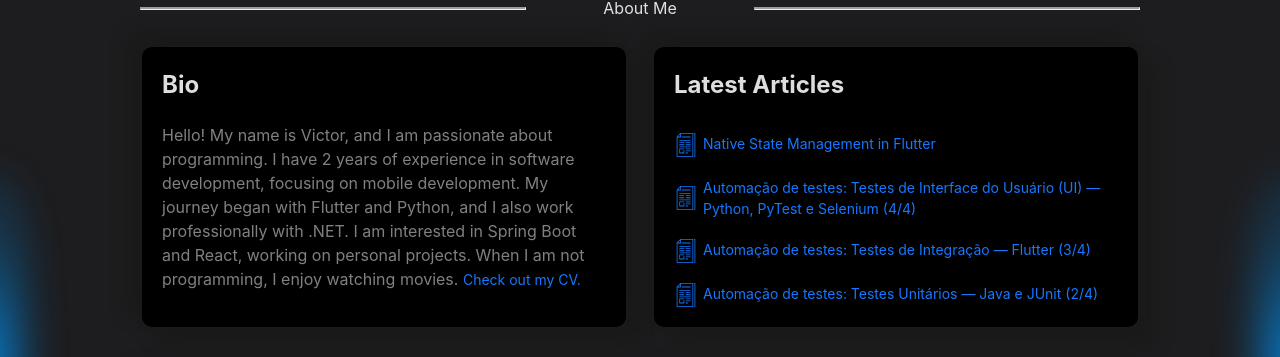
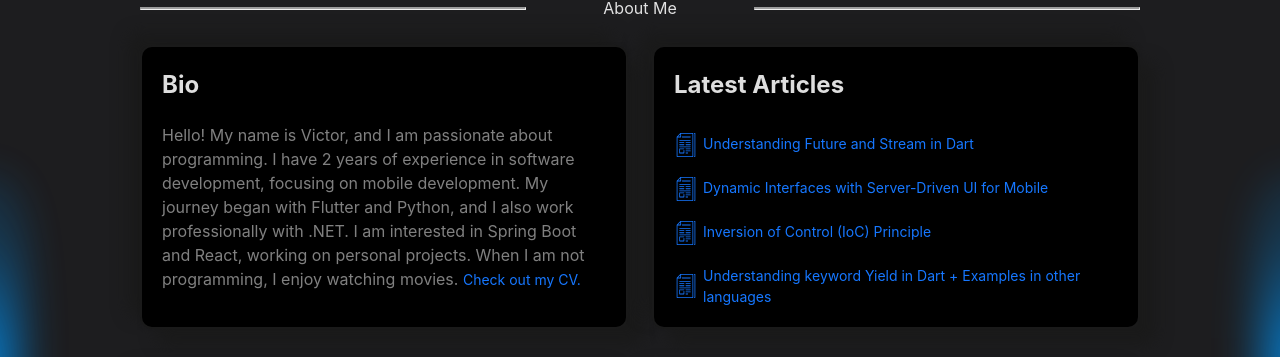
Before and after one commit to vlopess/PersonalSite, a React (Vite) app: page / in a window 1280 px wide. Shown: the part 1012-1369 px from the top of the page. Built offline with nearby package versions, Linux system fonts and the light colour scheme.

Commit message:
Update ContentHome.jsx

```diff
--- a/src/components/ContentHome/ContentHome.jsx
+++ b/src/components/ContentHome/ContentHome.jsx
@@ -115,15 +115,15 @@ export const ContentHome = () => {
                                     <h2><Translator path="aboutMe.article.title"/></h2>
                                 </div>
                                 <div style={{height: "10%"}}>
-                                    <Article text={"Native State Management in Flutter"}
-                                             link={"https://medium.com/@Victorldev/native-state-management-in-flutter-b44ca610f0df"}/>
                                     <Article
-                                        text={"Automação de testes: Testes de Interface do Usuário (UI) — Python, PyTest e Selenium (4/4)"}
-                                        link={"https://medium.com/@Victorldev/automa%C3%A7%C3%A3o-de-testes-testes-de-interface-do-usu%C3%A1rio-ui-python-pytest-e-selenium-4-4-92a56744cfe5"}/>
-                                    <Article text={"Automação de testes: Testes de Integração — Flutter (3/4)"}
-                                             link={"https://medium.com/@Victorldev/automa%C3%A7%C3%A3o-de-testes-testes-de-integra%C3%A7%C3%A3o-flutter-3-4-f093e6880cc0"}/>
-                                    <Article text={"Automação de testes: Testes Unitários — Java e JUnit (2/4)"}
-                                             link={"https://medium.com/@Victorldev/automa%C3%A7%C3%A3o-de-testes-testes-unit%C3%A1rios-java-e-junit-2-4-b5e6b004bd9d"}/>
+                                        text={"Understanding Future and Stream in Dart"}
+                                        link={"https://medium.com/@Victorldev/understanding-future-and-stream-in-dart-cba0842a8470"}/>
+                                    <Article text={"Dynamic Interfaces with Server-Driven UI for Mobile"}
+                                             link={"https://medium.com/@Victorldev/dynamic-interfaces-with-server-driven-ui-for-mobile-bf934b8b3c4f"}/>
+                                    <Article text={"Inversion of Control (IoC) Principle"}
+                                             link={"https://medium.com/@Victorldev/inversion-of-control-ioc-principle-a8b8a79e1e01"}/>
+                                    <Article text={"Understanding keyword Yield in Dart + Examples in other languages"}
+                                             link={"https://medium.com/@Victorldev/understanding-keyword-yield-in-dart-examples-in-other-languages-ae0feef81ccf"}/>
                                     <div style={{margin: "30px 0 5px 0"}}>
                                         <Article svg={ArrowRight} text={<Translator path="aboutMe.article.more"/>} link={"https://medium.com/@Victorldev"}/>
                                     </div>
```
